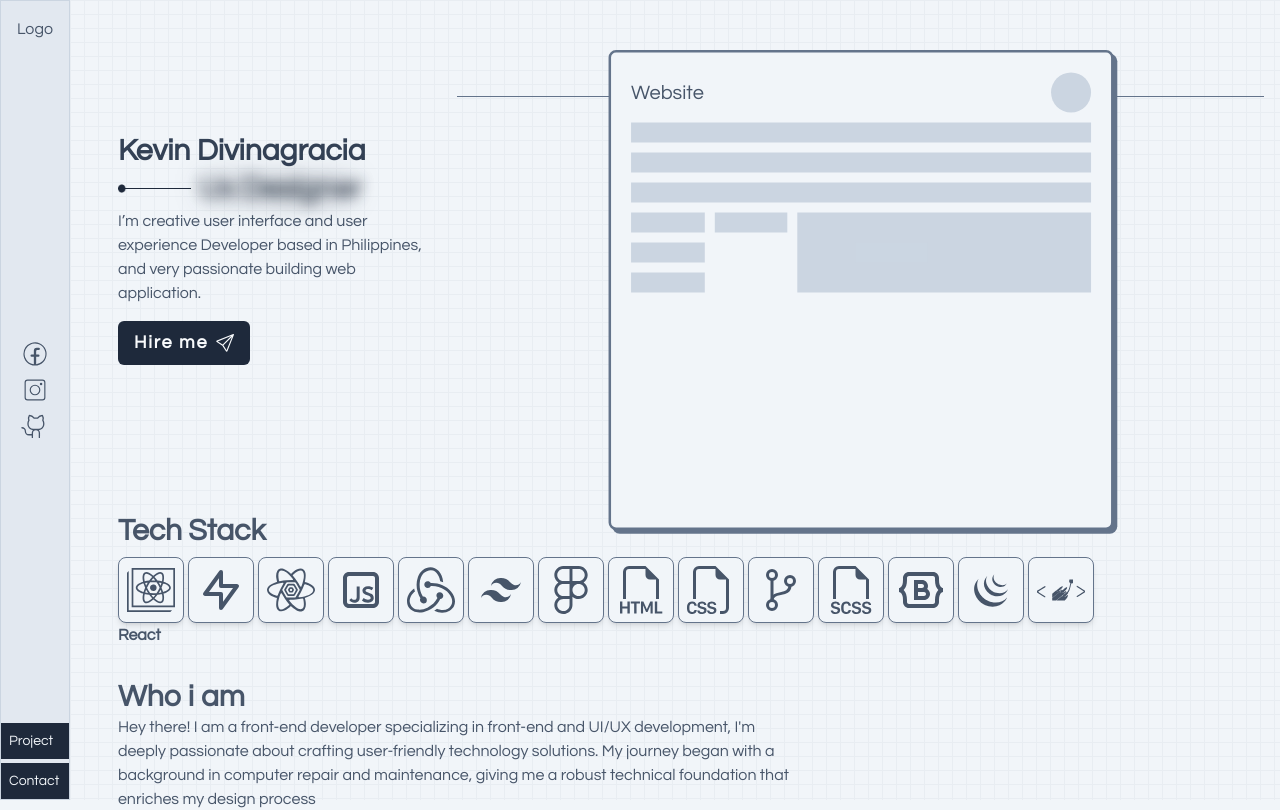
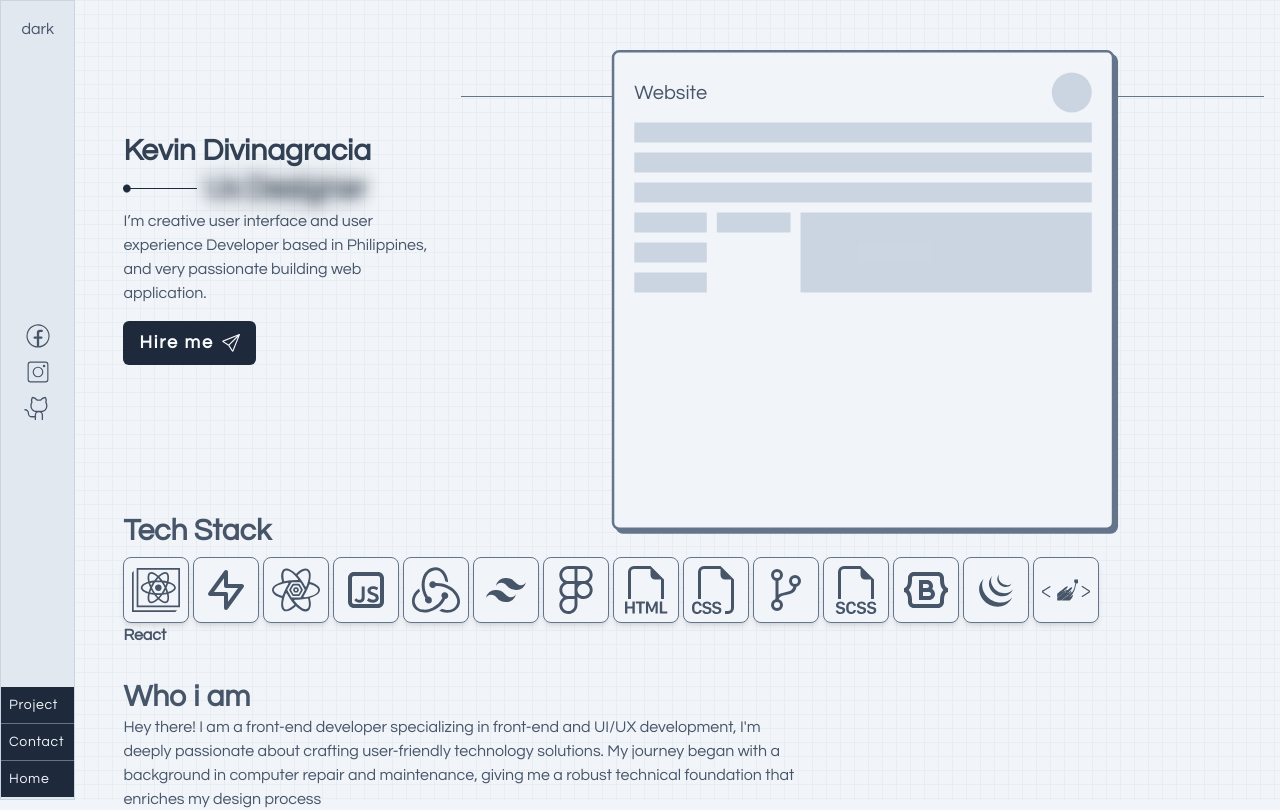
Before and after one commit to ghekghek2/portfolio2024, a React (Vite) app: page /kevinDivinagracia in a window 1280 px wide. Shown: the top 810 px of the page. Built offline with nearby package versions, Linux system fonts and the light colour scheme.

Commit message:
create dark mode

```diff
--- a/src/App.css
+++ b/src/App.css
@@ -21,7 +21,7 @@
 
     position: fixed;
     background-color: #f1f5f9;
-    opacity: 0.06;
+    opacity: 1;
     background-image: linear-gradient(
         #64748b 0.7000000000000001px,
         transparent 0.7000000000000001px
@@ -32,6 +32,24 @@
         #f1f5f9 0.7000000000000001px
       );
     background-size: 14px 14px;
+    transition: opacity 0.8s ease; /* Transition the opacity property */
+  }
+
+  body::before {
+    opacity: 0.06;
+  }
+
+  html.dark body::before {
+    background-color: #020617;
+    opacity: 0; /* Initial opacity set to 0 */
+    background-image: linear-gradient(#0b1931 1px, transparent 1px),
+      linear-gradient(to right, #0b1931 1px, #020617 1px);
+    background-size: 14px 14px;
+    transition: opacity 0.5s ease; /* Transition the opacity property */
+  }
+
+  html.dark body::before {
+    opacity: 1; /* Set opacity to 1 */
   }
   body::-webkit-scrollbar {
     width: 0px;
@@ -51,5 +69,5 @@
   }
 }
 body {
-  @apply bg-slate-100 text-slate-600;
+  @apply bg-slate-100 text-slate-600 transition-colors duration-1000 ease-in-out;
 }
--- a/src/App.jsx
+++ b/src/App.jsx
@@ -1,14 +1,18 @@
 import Pagelayout from "./ui/Pagelayout";
-import { BrowserRouter, Routes, Route } from "react-router-dom";
+import { BrowserRouter, Navigate, Routes, Route } from "react-router-dom";
 import "./App.scss";
 import AppLayout from "./ui/AppLayout";
-
+import Contact from "./pages/Contact";
+import Project from "./pages/Project";
 function App() {
   return (
     <BrowserRouter>
       <Routes>
         <Route element={<Pagelayout />}>
+          <Route index element={<Navigate replace to="kevinDivinagracia" />} />
           <Route index path="kevinDivinagracia" element={<AppLayout />} />
+          <Route path="email" element={<Contact />} />
+          <Route path="project" element={<Project />} />
         </Route>
       </Routes>
     </BrowserRouter>
--- a/src/components/SideNavbar.jsx
+++ b/src/components/SideNavbar.jsx
@@ -1,13 +1,16 @@
 import { CiFacebook } from "react-icons/ci";
 import { CiInstagram } from "react-icons/ci";
 import { PiGithubLogoLight } from "react-icons/pi";
-import { LuLayoutDashboard } from "react-icons/lu";
-import { MdForwardToInbox } from "react-icons/md";
+import NavBarLink from "../ui/NavBarLink";
+import DarkBtn from "../ui/DarkBtn";
+
 function SideNavbar() {
   return (
-    <div className=" z-50 border border-slate-300 bg-slate-200 max-h-screen  sticky  md:w-28 top-0 left-0 bottom-0">
-      <div className="h-full  md:w-full flex flex-col justify-between w-10 ">
-        <div className="flex justify-center items-center p-4">Logo</div>
+    <div className=" dark:backdrop-blur-[1px] dark:bg-transparent dark:border-slate-800 transition-all duration-300 z-50 border border-slate-300 bg-slate-200 max-h-screen  sticky  md:w-[140px] top-0 left-0 bottom-0 ">
+      <div className="h-full   md:w-full flex flex-col justify-between w-10 ">
+        <div className="flex justify-center items-center p-4">
+          <DarkBtn />
+        </div>
         <div className="flex flex-col items-center justify-center ">
           {/* <div className="  w-fit h-fit  ">
             <div className=" text-slate-700 hidden md:block">Social</div>
@@ -20,21 +23,7 @@ function SideNavbar() {
           </div>
         </div>
 
-        <ul className=" w-full text-sm  ">
-          <li className="flex items-center justify-center md:justify-start text-slate-100 md:p-2 bg-slate-800 mb-1">
-            <p className="hidden md:block">Project</p>
-            <div className="flex justify-center items-center md:hidden h-10 text-2xl ">
-              <LuLayoutDashboard />
-            </div>
-          </li>
-          <li className="flex items-center justify-center md:justify-start text-slate-100 md:p-2 bg-slate-800">
-            <p className="hidden md:block">Contact</p>
-            <div className="flex justify-center items-center md:hidden h-10 text-2xl ">
-              <MdForwardToInbox />
-            </div>
-          </li>
-          <li></li>
-        </ul>
+        <NavBarLink />
       </div>
     </div>
   );
--- a/src/pages/Contact.jsx
+++ b/src/pages/Contact.jsx
@@ -31,10 +31,11 @@ function Contact() {
   return (
     <>
       {!success ? (
+        <div className=" min-w-[1440px] max-h-screen  flex  items-center p-96 pl-0">
           <form
             ref={form}
             onSubmit={sendEmail}
-          className="pl-2 md:p-4 flex flex-col items-start max-w-lg bg-slate-100"
+            className="  pl-2 md:p-4 flex flex-col items-start max-w-lg bg-slate-100 "
           >
             <h1 className="text-3xl font-semibold">Drop a line in my inbox</h1>
             <input type="text" name="from_name" hidden value="kevin" readOnly />
@@ -53,6 +54,7 @@ function Contact() {
               Send
             </Button>
           </form>
+        </div>
       ) : (
         <div>THanks you</div>
       )}
--- /dev/null
+++ b/src/pages/Project.jsx
@@ -0,0 +1,9 @@
+function Project() {
+  return (
+    <div className="min-w-[1440px] max-h-screen md:max-h-screen   flex  items-center justify-center">
+      <div className=" w-full  p-[32rem]">Project</div>
+    </div>
+  );
+}
+
+export default Project;
--- a/src/ui/Button.jsx
+++ b/src/ui/Button.jsx
@@ -1,6 +1,7 @@
-function Button({ children, className, icon, type }) {
+function Button({ children, className, icon, type, onClick }) {
   return (
     <button
+      onClick={onClick}
       type={type}
       className={` flex items-center gap-2 font-semibold  text-slate-50 px-4 py-2  tracking-widest rounded-md ${className}`}
     >
--- /dev/null
+++ b/src/ui/DarkBtn.jsx
@@ -0,0 +1,9 @@
+function DarkBtn() {
+  function toggleTheme() {
+    document.documentElement.classList.toggle("dark");
+  }
+
+  return <button onClick={toggleTheme}>dark</button>;
+}
+
+export default DarkBtn;
--- /dev/null
+++ b/src/ui/NavBarLink.jsx
@@ -0,0 +1,37 @@
+import { LuLayoutDashboard } from "react-icons/lu";
+import { MdForwardToInbox } from "react-icons/md";
+import { PiHouseLineBold } from "react-icons/pi";
+import { NavLink } from "react-router-dom";
+
+function NavBarLink() {
+  return (
+    <ul className=" w-[90%] md:w-full text-sm mx-auto  ">
+      <NavLink to="/project">
+        <li className="flex items-center justify-center md:justify-start text-slate-100 md:p-2 bg-slate-800 border-b border-slate-500 cursor-pointer">
+          <p className="hidden md:block tracking-wider">Project</p>
+          <div className="flex justify-center items-center md:hidden h-10 text-2xl ">
+            <LuLayoutDashboard />
+          </div>
+        </li>
+      </NavLink>
+      <NavLink to="/email">
+        <li className="flex items-center justify-center md:justify-start text-slate-100 md:p-2 bg-slate-800 border-b border-slate-500 cursor-pointer">
+          <p className="hidden md:block tracking-wider">Contact</p>
+          <div className="flex justify-center items-center md:hidden h-10 text-2xl ">
+            <MdForwardToInbox />
+          </div>
+        </li>
+      </NavLink>
+      <NavLink to="/">
+        <li className="flex items-center justify-center md:justify-start text-slate-100 md:p-2 bg-slate-800 mb-[0.10rem]  cursor-pointer  ">
+          <p className="hidden md:block tracking-wider ">Home</p>
+          <div className="flex justify-center items-center md:hidden h-10 text-2xl ">
+            <PiHouseLineBold />
+          </div>
+        </li>
+      </NavLink>
+    </ul>
+  );
+}
+
+export default NavBarLink;
--- a/src/ui/Pagelayout.jsx
+++ b/src/ui/Pagelayout.jsx
@@ -4,7 +4,7 @@ import { Outlet } from "react-router-dom";
 
 function Pagelayout() {
   return (
-    <div className="flex  gap-2 md:gap-8 justify-center ">
+    <div className="flex gap-2 md:gap-8 justify-center ">
       <SideNavbar />
       <div className=" relative overflow-y-scroll no-scrollbar h-full  max-w-[1440px]">
         <Outlet />
--- a/tailwind.config.js
+++ b/tailwind.config.js
@@ -8,4 +8,5 @@ module.exports = {
     },
   },
   plugins: [],
+  darkMode: "class",
 };
```
Lines whose indentation alone changed are shown as unchanged.
